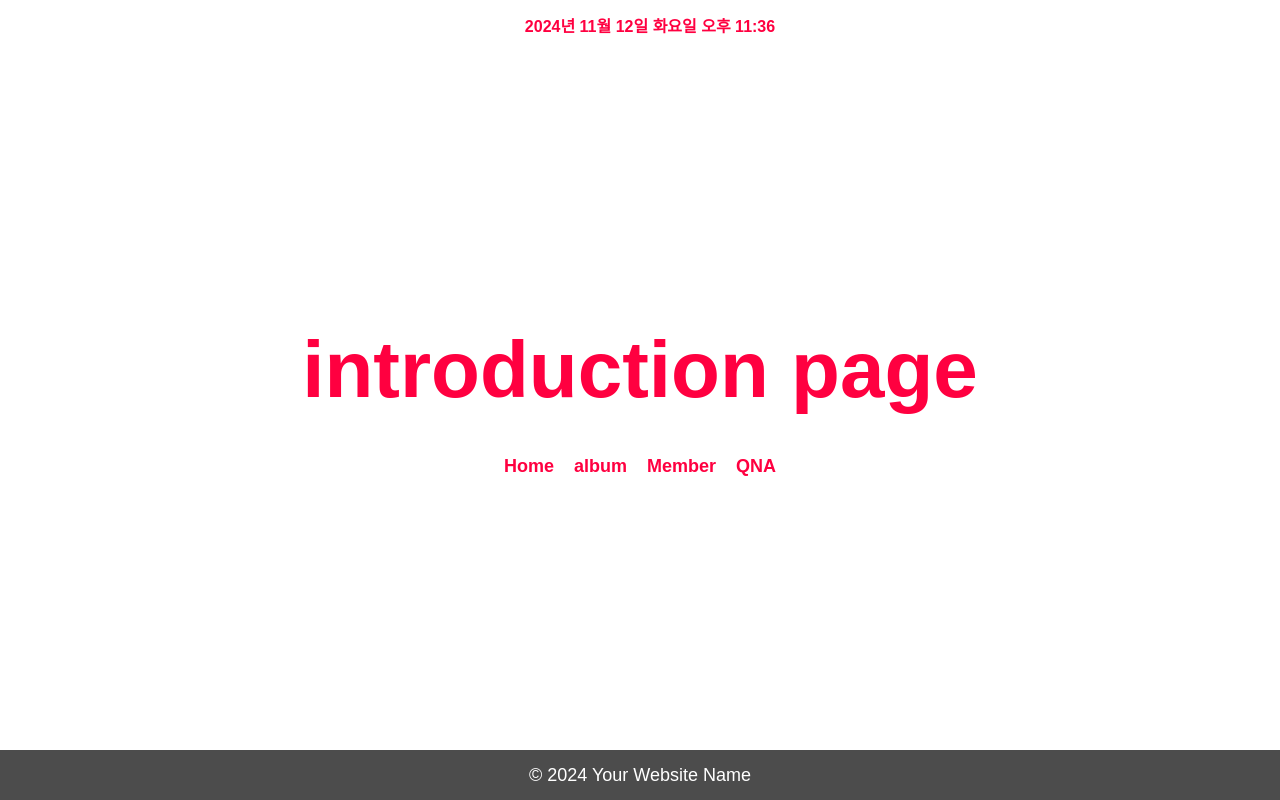
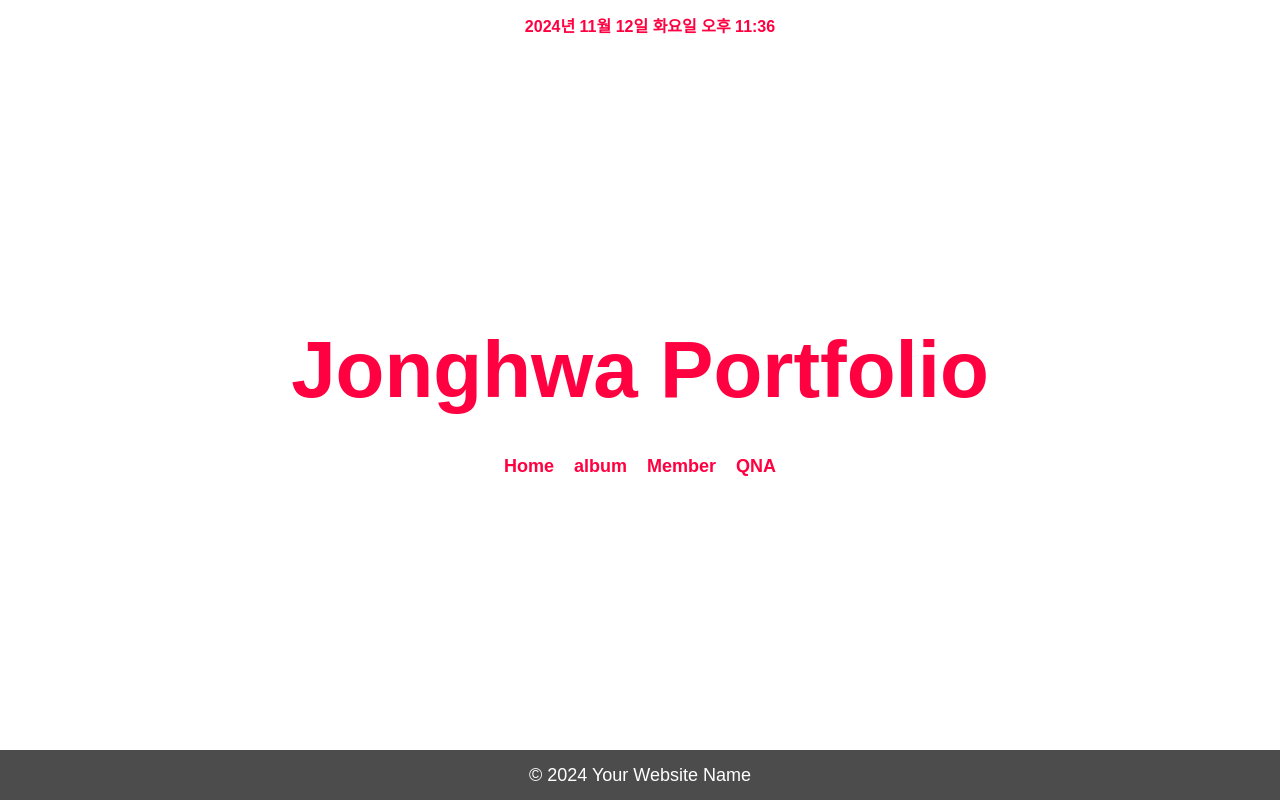
Before and after one commit to frg222222/frg222222.github.io, a plain HTML site: page main2.html in a window 1280 px wide. Drawn offline with Linux system fonts and the light colour scheme.

Commit message:
Update main2.html

```diff
--- a/main2.html
+++ b/main2.html
@@ -140,7 +140,7 @@
         </div>
         <div class="date-time" id="date-time"></div>
     </header>
-    <a href="sub.html" class="main-text">introduction page</a>
+    <a href="sub.html" class="main-text">Jonghwa Portfolio</a>
 
     <!-- 추가된 내용: 네비게이션 메뉴 -->
     <nav>
```
